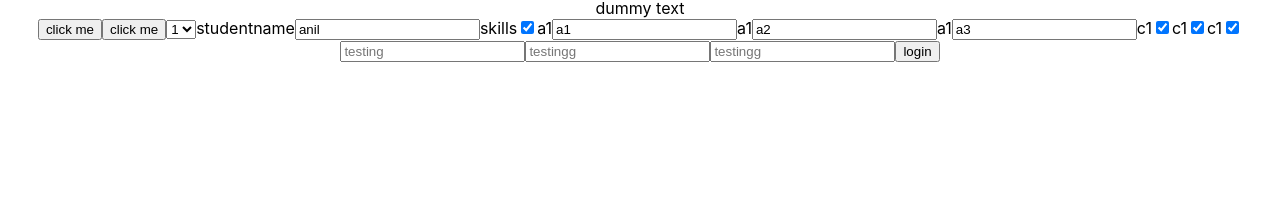
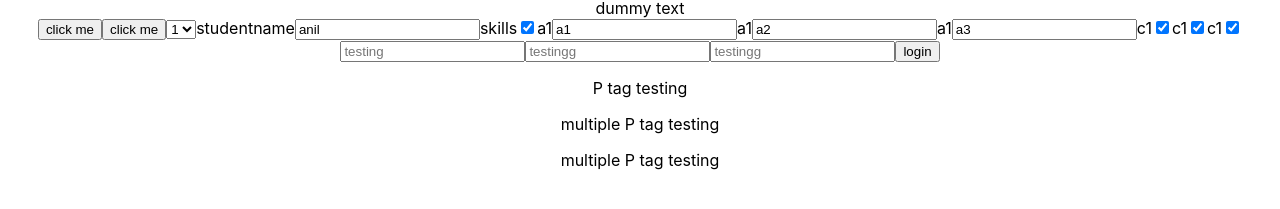
Before and after one commit to YashLT224/React-App-Testing, a React (Create React App) app: page / in a window 1280 px wide. Shown: the part 535-744 px from the top of the page. Built offline with nearby package versions, Linux system fonts and the light colour scheme.

Commit message:
testing react app

```diff
--- a/src/RTLQuery/File2.js
+++ b/src/RTLQuery/File2.js
@@ -45,6 +45,10 @@ const File1 = () => {
       <input type="text" placeholder="testingg" />
 
       <button>login</button>
+      <p className='para'>P tag testing</p>
+
+      <p>multiple P tag testing</p>
+      <p>multiple P tag testing</p>
     </div>
   );
 };
```
Also changed, not shown: 1 other file (tests, documents, lock files or other folders).
